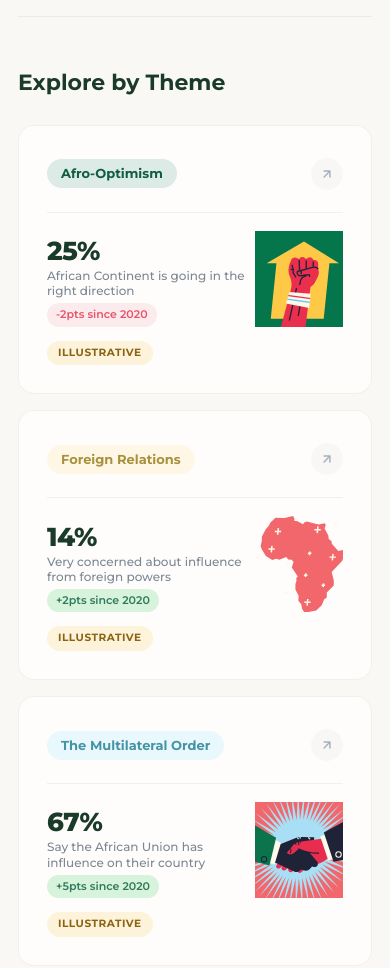
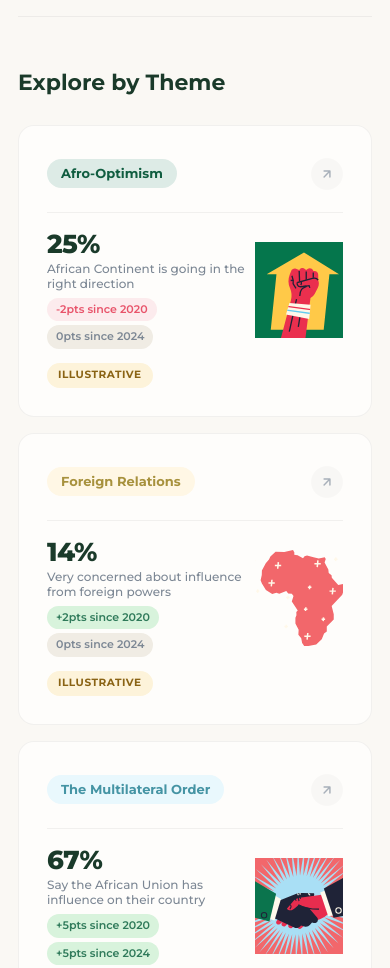
Before and after one commit to Yash-TDF/afys-prototype-deployment, a website built with Vite: page index.html in a window 390 px wide. Shown: the part 1132-2100 px from the top of the page. Built offline with nearby package versions, Linux system fonts and the light colour scheme.

Commit message:
Show each tile's change since 2024 beside its change since 2020
PSB's mock-up of 22 Oct puts a second pill under each tile's figure,
beside "-2pts since 2020": "That unclear blue box is change since 2024,
if we can add that to, that would be great." The review link had only
the first.

Each tile reading a trend now also shows its change since the survey
wave before its latest, from the same line and the same countries as
the first pill, with the same meaning as the final portal's (THE-416,
web/lib/landing/figure.ts):
- the line's own figure for that wave, so a trend that starts there, or
  has no figure there, shows the first pill only;
- coloured by the number printed, so "0pts" is grey;
- read out in the tile's label with the first: "up 3 points since 2020
  and down 1 point since 2024".

The two sit side by side in a .tstat-pills row with the portal's 4px
gap, one row at 1280, and a phone may stack them. The figures stay
illustrative, as the chip on every tile says.

Raised as THE-417.

```diff
--- a/src/styles/landing.css
+++ b/src/styles/landing.css
@@ -215,5 +215,9 @@
 .tstat-d.up { background: var(--mint); color: var(--green-mid); }
 .tstat-d.down { background: rgba(232, 83, 106, 0.10); color: var(--rose); }
 .tstat-d.flat { background: var(--tag); color: var(--muted); }
+/* The two changes side by side, as PSB's mock-up of 22 Oct draws them (THE-417), with the
+   portal's gap (#97). At 1280 a tile's figure has about 237px beside its picture; a phone may
+   stack them. */
+.tstat-pills { display: flex; flex-wrap: wrap; gap: 4px; margin-top: 2px; }
 
 .tile .chip { align-self: flex-start; margin-top: 14px; }
--- a/src/views/theme-card.ts
+++ b/src/views/theme-card.ts
@@ -8,7 +8,7 @@
 // The approved prototype derives these from `Math.sin(idx * 17 + 3)` against a
 // hardcoded array of twelve numbers, unrelated to any question, and returns three
 // waves where we have four. None of that survives.
-import { type ChartSpec, type Theme, latestWave, question, rowName } from '../content';
+import { type ChartSpec, type Theme, latestWave, question, rowName, waves } from '../content';
 import { combine } from '../aggregate';
 import { type ViewModel, buildViewModel, DEFAULT_FILTERS, partsFor } from '../model';
 
@@ -21,12 +21,19 @@ export interface ThemeCardFigures {
   caption: string | null;
   /** Null unless the theme is tracked across at least two waves. */
   delta: { points: number; from: number; to: number } | null;
+  /**
+   * The change since the survey wave before the latest ("since 2024"), from the same line as
+   * `delta`, as PSB's mock-up of 22 Oct asks (THE-417) and the portal's tile draws it (THE-416).
+   * Null where the line has no figure for that wave, or where that wave is its first, since
+   * `delta` already says that.
+   */
+  recent: { points: number; from: number } | null;
   /** Said on the card in place of a delta, so an absence is never a zero. */
   note: string | null;
 }
 
 const NOTHING: ThemeCardFigures = {
-  headline: null, of: null, caption: null, delta: null, note: null,
+  headline: null, of: null, caption: null, delta: null, recent: null, note: null,
 };
 
 /**
@@ -111,9 +118,13 @@ function gridRowTrend(chart: ChartSpec, model: ViewModel):
   return { label, years: kept.map((p) => p.year), values: kept.map((p) => p.value as number) };
 }
 
-/** A trend's figures for the card: the latest value, and the change since the first. */
+/** A trend's figures for the card: the latest value, the change since the first, and since the wave before the latest. */
 function trendFigures(theme: Theme, of: string, years: number[], values: number[]): ThemeCardFigures {
   const last = values.length - 1;
+  // The survey wave before the trend's latest, and the trend's own figure for it, if any. Its
+  // first wave is no second change: the first pill already says it.
+  const before = waves.map((w) => w.year).filter((year) => year < years[last]!).sort((a, b) => b - a)[0];
+  const previous = before === undefined ? -1 : years.indexOf(before);
   return {
     headline: values[last]!,
     of,
@@ -126,6 +137,9 @@ function trendFigures(theme: Theme, of: string, years: number[], values: number[
       from: years[0]!,
       to: years[last]!,
     },
+    recent: previous > 0
+      ? { points: Math.round((values[last]! - values[previous]!) * 10) / 10, from: before! }
+      : null,
     note: null,
   };
 }
--- a/src/views/themes.ts
+++ b/src/views/themes.ts
@@ -264,19 +264,20 @@ function fill(
     left.append(of);
   }
 
-  const badge = document.createElement('span');
   if (figures.delta) {
-    const { points, from } = figures.delta;
-    // Direction from the number printed, not the raw one: a 0.4-point fall
-    // prints as 0, and a red "down" pill reading "0pts" contradicts itself.
-    const shown = roundHalfAway(points);
-    badge.className = `tstat-d ${shown > 0 ? 'up' : shown < 0 ? 'down' : 'flat'}`;
-    badge.textContent = `${fmtPts(points)} since ${from}`;
+    // The change since the first wave, then since the wave before the latest, side by
+    // side as PSB's mock-up of 22 Oct draws them (THE-417); a phone may stack them.
+    const pills = document.createElement('span');
+    pills.className = 'tstat-pills';
+    pills.append(changePill(figures.delta.points, figures.delta.from));
+    if (figures.recent) pills.append(changePill(figures.recent.points, figures.recent.from));
+    left.append(pills);
   } else {
+    const badge = document.createElement('span');
     badge.className = 'tstat-d flat';
     badge.textContent = figures.note ?? '';
+    left.append(badge);
   }
-  left.append(badge);
   // In front of the picture, which sits on the right where the line used to be: PSB's layout of
   // 22 Oct has no line (THE-404).
   slot.prepend(left);
@@ -288,17 +289,35 @@ function fill(
   chip.textContent = 'Illustrative';
   tile.append(chip);
 
-  const shownPoints = figures.delta ? roundHalfAway(figures.delta.points) : 0;
+  // Both changes in words, as the portal's tile reads them: "58% in 2026, up 3 points
+  // since 2020 and down 1 point since 2024".
   const reading = figures.delta
-    ? `${fmtPct(figures.headline)} in ${figures.delta.to}, `
-      + (shownPoints === 0
-        ? `unchanged since ${figures.delta.from}`
-        : `${shownPoints > 0 ? 'up' : 'down'} ${Math.abs(shownPoints)} point${Math.abs(shownPoints) === 1 ? '' : 's'} since ${figures.delta.from}`)
+    ? `${fmtPct(figures.headline)} in ${figures.delta.to}, ${said(figures.delta.points, figures.delta.from)}`
+      + (figures.recent ? ` and ${said(figures.recent.points, figures.recent.from)}` : '')
     : `${fmtPct(figures.headline)}${figures.note ? `, ${figures.note.toLowerCase()}` : ''}`;
   tile.setAttribute(
     'aria-label',
     `${theme.name}. ${caption ?? 'Illustrative figure'}: ${reading}. Illustrative figure, not a survey result.`,
   );
+}
+
+/** One change, "+3pts since 2024", coloured by the number printed. */
+function changePill(points: number, from: number): HTMLSpanElement {
+  // Direction from the number printed, not the raw one: a 0.4-point fall
+  // prints as 0, and a red "down" pill reading "0pts" contradicts itself.
+  const shown = roundHalfAway(points);
+  const pill = document.createElement('span');
+  pill.className = `tstat-d ${shown > 0 ? 'up' : shown < 0 ? 'down' : 'flat'}`;
+  pill.textContent = `${fmtPts(points)} since ${from}`;
+  return pill;
+}
+
+/** A change in words, from the number printed: "up 3 points since 2020", "unchanged since 2024". */
+function said(points: number, from: number): string {
+  const shown = roundHalfAway(points);
+  return shown === 0
+    ? `unchanged since ${from}`
+    : `${shown > 0 ? 'up' : 'down'} ${Math.abs(shown)} point${Math.abs(shown) === 1 ? '' : 's'} since ${from}`;
 }
 
 function arrowIcon(size: number): SVGSVGElement {
```
